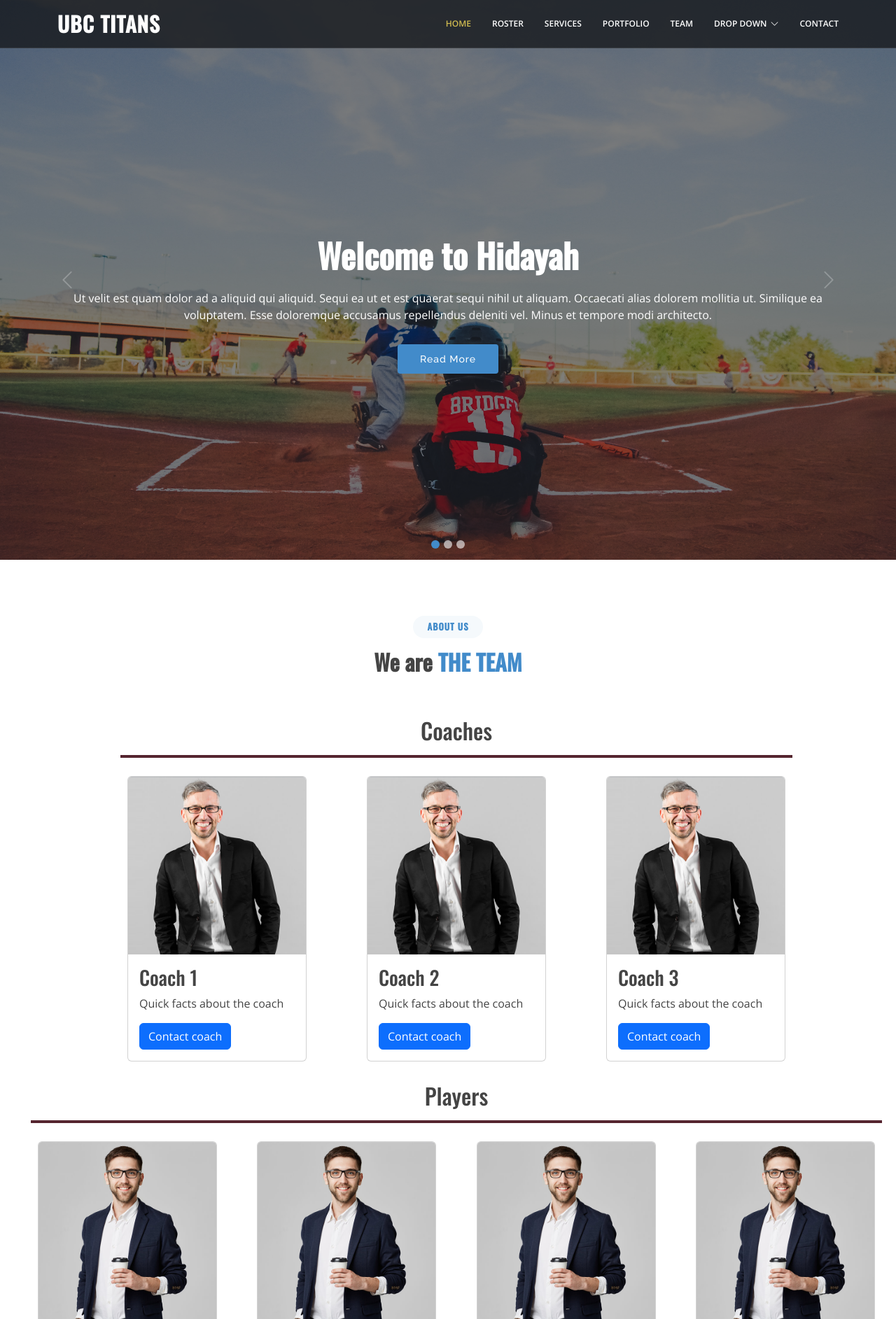
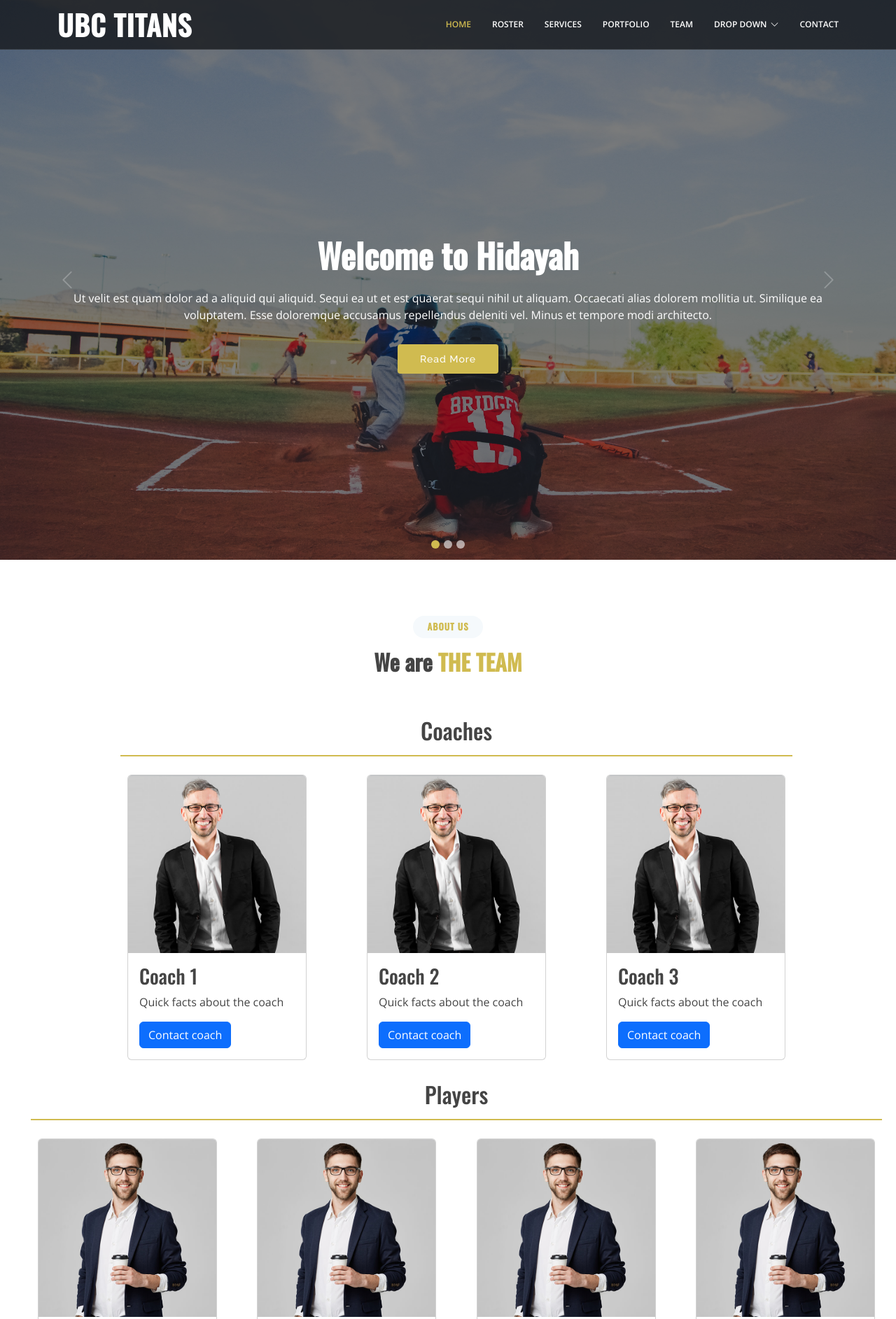
Before and after one commit to Thomas-Cottis-21/baseball_team, a PHP site: page / in a window 1280 px wide. Shown: the top 1885 px of the page at 70% size. Run offline with PHP 8.4, Linux system fonts and the light colour scheme.

Commit message:
Updated the rest of the colors in index

```diff
--- a/assets/css/style.css
+++ b/assets/css/style.css
@@ -132,7 +132,7 @@ h6 {
 }
 
 #header .logo {
-	font-size: 30px;
+	font-size: 40px;
 	margin: 0;
 	padding: 0;
 	line-height: 1;
@@ -498,7 +498,7 @@ h6 {
 
 #hero .carousel-indicators li.active {
 	opacity: 1;
-	background: #428bca;
+	background: #d0bb50;
 }
 
 #hero .btn-get-started {
@@ -514,11 +514,11 @@ h6 {
 	color: #fff;
 	-webkit-animation-delay: 0.8s;
 	animation-delay: 0.8s;
-	background: #428bca;
+	background: #d0bb50;
 }
 
 #hero .btn-get-started:hover {
-	background: #5697d0;
+	background: #e8d662;
 }
 
 @media (max-width: 768px) {
@@ -556,7 +556,7 @@ section {
 	padding: 8px 20px;
 	margin: 0;
 	background: #f5f9fc;
-	color: #428bca;
+	color: #d0bb50;
 	display: inline-block;
 	text-transform: uppercase;
 	border-radius: 50px;
@@ -569,7 +569,7 @@ section {
 }
 
 .section-title h3 span {
-	color: #428bca;
+	color: #d0bb50;
 }
 
 .section-title p {
@@ -608,7 +608,7 @@ section {
 }
 #roster .roster-container .coaches-title hr,
 #roster .roster-container .players-title hr {
-    border: 2px solid #55252f;
+    border: 1px solid #d0bb50;
     opacity: 1;
 }
 #roster .roster-container .coaches > div,
```
Also changed, not shown: other parts of assets/css/style.css (+21 -21 lines), changelog.txt.
